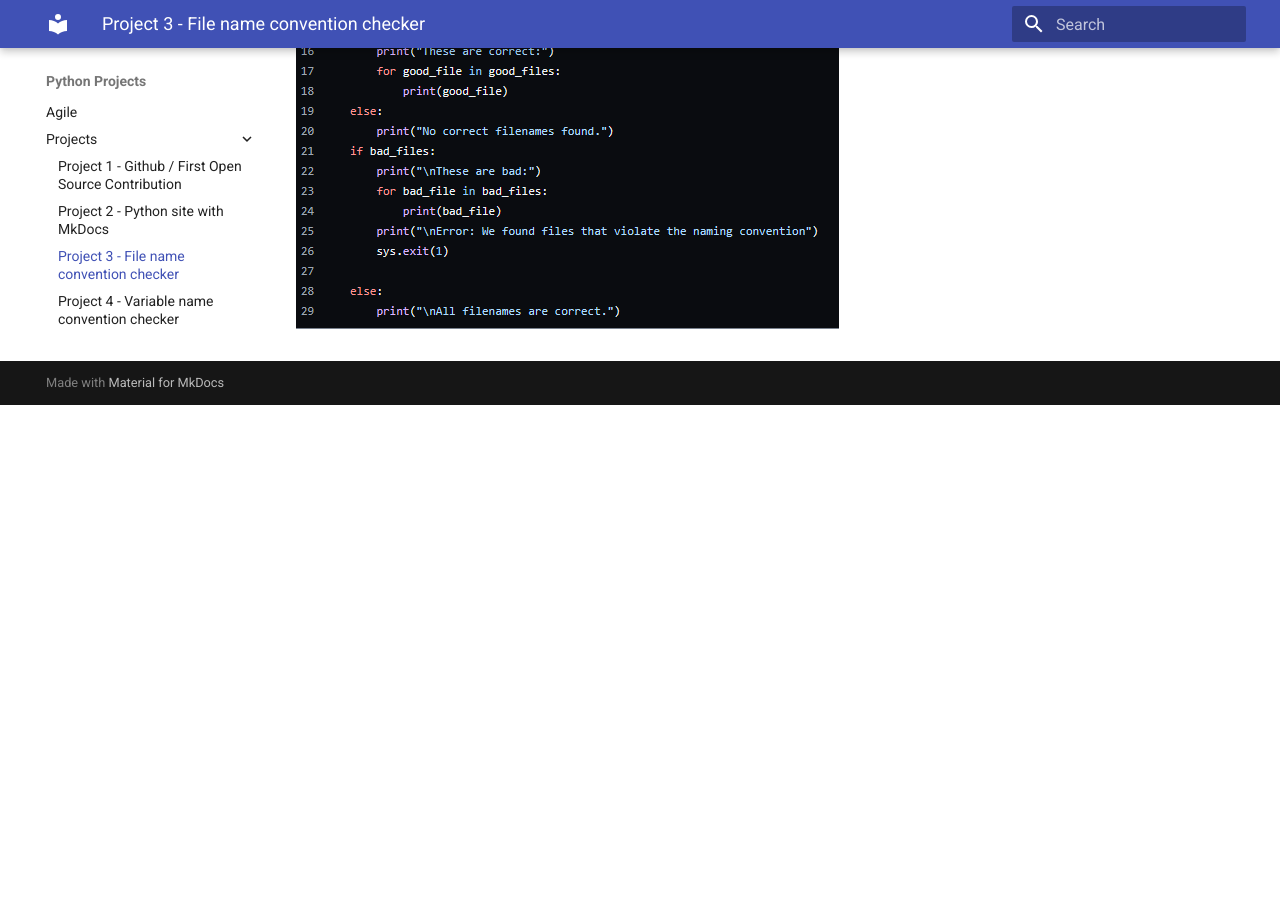
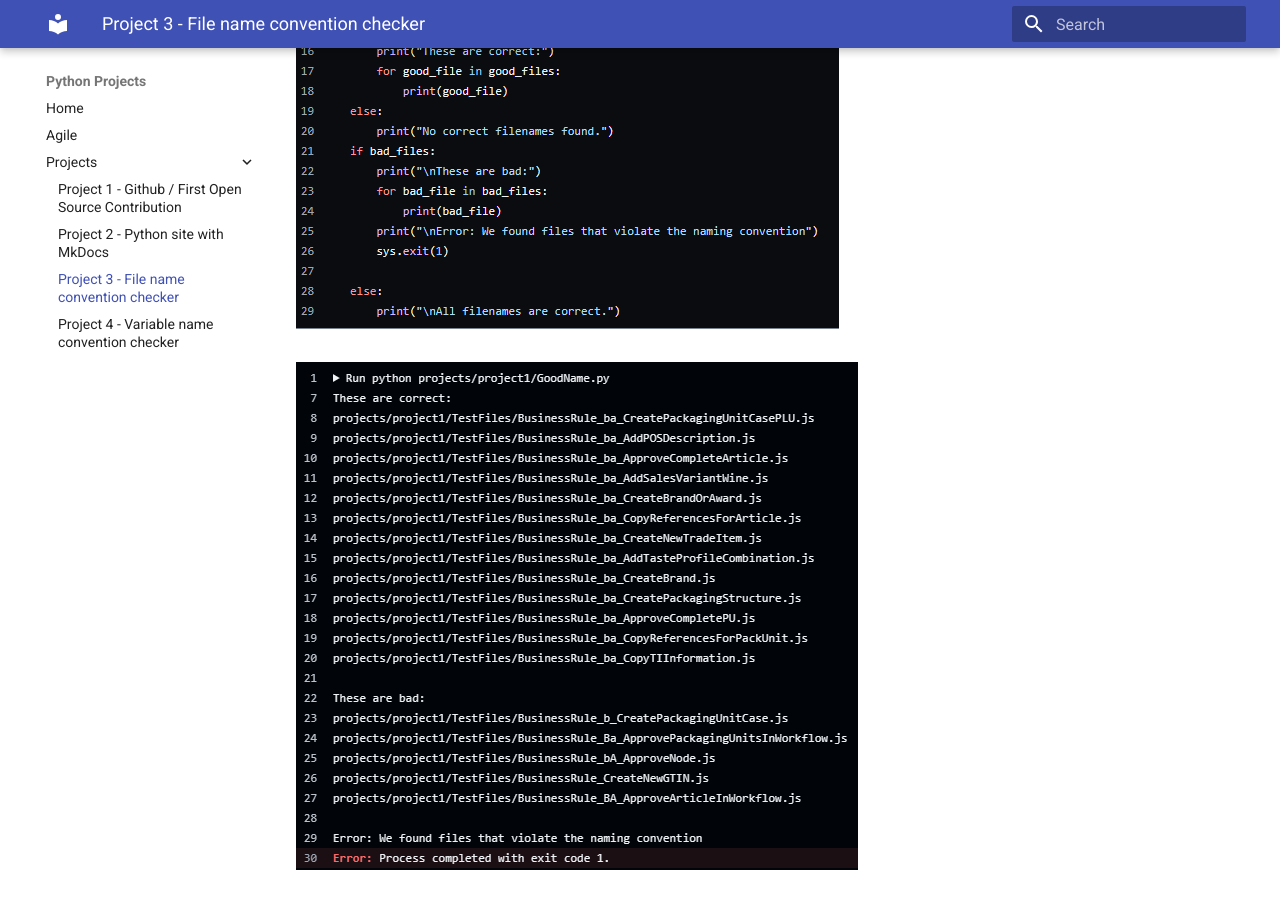
Before and after one commit to milagro2/pythonsite, an MkDocs documentation site: the page built from docs/project3.md, in a window 1280 px wide and 900 px high, scrolled down 545 px. Built offline with MkDocs 1.6.1 and Material for MkDocs 9.7.7, drawn with Linux system fonts in a browser that asks for light colours; before the commit the page ends 950 px from its top, so only the background shows below that.

Commit message:
Update project3.md

```diff
--- a/docs/project3.md
+++ b/docs/project3.md
@@ -2,3 +2,5 @@
 In project 3 I wrote a Python script that reads all the filenames and checks if the name is correct or not. The name is correct when it has a specific word in front of it. Than it makes a list of 'good_files' and 'bad_files' and gives an error so you know which file names to fix.
 <br><br>
 ![Alt text](img/NameCheckCode.png)
+<br><br>
+![Alt text](img/FilenamesSorted.png)
```
